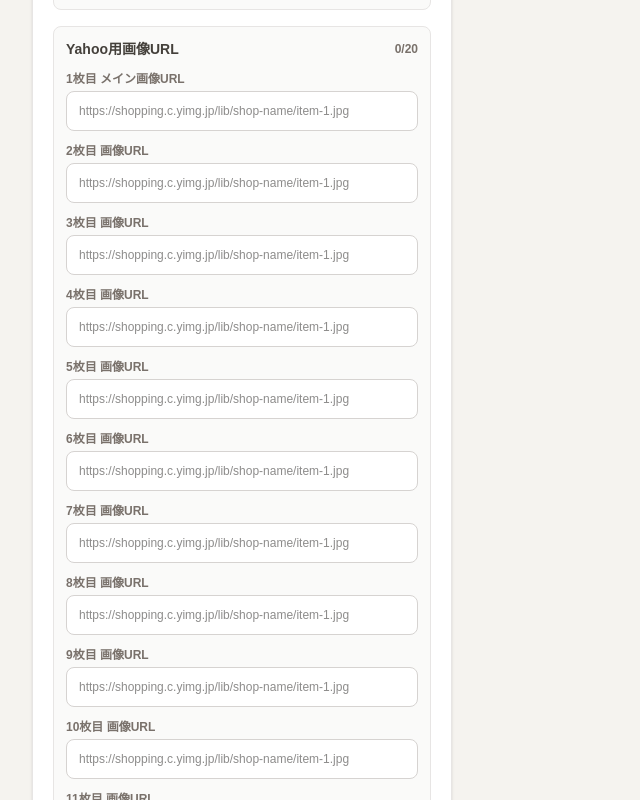
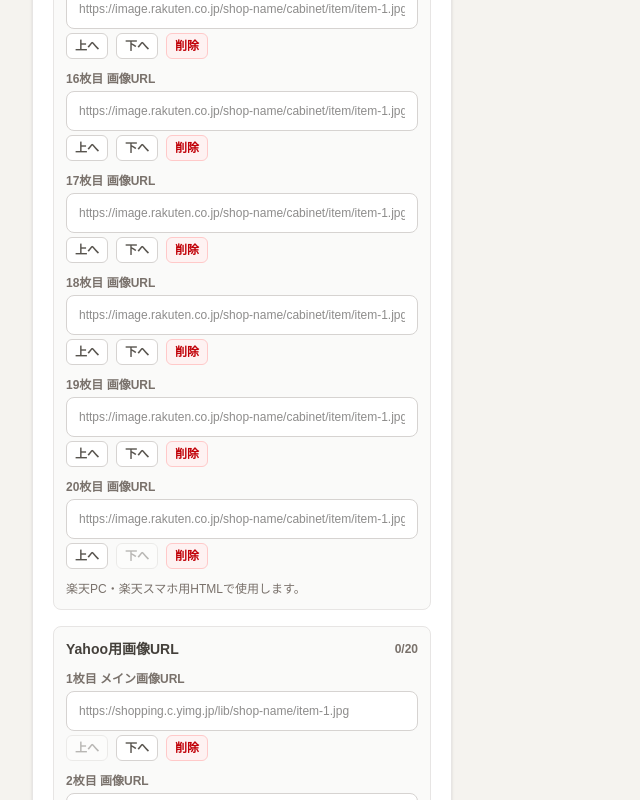
Before and after one commit to TRAVELAGE947/ec-html-generator-app-dev, a Next.js app: page /ec-html-generator in a window 1280 px wide. Shown: the part 2820-3620 px from the top of the page, without its empty margins (0-640 px from the left). Built offline with nearby package versions, Linux system fonts and the light colour scheme.

Commit message:
Add image URL reorder controls

```diff
--- a/components/EcHtmlGenerator.tsx
+++ b/components/EcHtmlGenerator.tsx
@@ -1342,6 +1342,38 @@ export function EcHtmlGenerator() {
       return { ...current, yahooImageUrls: nextImageUrls };
     });
   };
+  const moveImageUrl = (
+    key: "rakutenImageUrls" | "yahooImageUrls",
+    index: number,
+    direction: "up" | "down",
+  ) => {
+    setForm((current) => {
+      const nextImageUrls = [...current[key]];
+      const targetIndex = direction === "up" ? index - 1 : index + 1;
+
+      if (targetIndex < 0 || targetIndex >= nextImageUrls.length) {
+        return current;
+      }
+
+      [nextImageUrls[index], nextImageUrls[targetIndex]] = [
+        nextImageUrls[targetIndex],
+        nextImageUrls[index],
+      ];
+
+      return { ...current, [key]: nextImageUrls };
+    });
+  };
+
+  const clearImageUrl = (
+    key: "rakutenImageUrls" | "yahooImageUrls",
+    index: number,
+  ) => {
+    setForm((current) => {
+      const nextImageUrls = [...current[key]];
+      nextImageUrls[index] = "";
+      return { ...current, [key]: nextImageUrls };
+    });
+  };
   const selectMall = (mall: "rakuten" | "yahoo") => {
     setActiveMall(mall);
     setActivePreview(mall === "rakuten" ? "rakutenPc" : "yahoo");
@@ -1691,6 +1723,31 @@ export function EcHtmlGenerator() {
                         placeholder="https://image.rakuten.co.jp/shop-name/cabinet/item/item-1.jpg"
                         className="h-10 rounded-lg border border-stone-300 bg-white px-3 font-mono text-xs outline-none transition focus:border-emerald-500 focus:ring-2 focus:ring-emerald-100"
                       />
+                      <div className="flex flex-wrap gap-2">
+                        <button
+                          type="button"
+                          onClick={() => moveImageUrl("rakutenImageUrls", index, "up")}
+                          disabled={index === 0}
+                          className="rounded-md border border-stone-300 bg-white px-2 py-1 text-xs font-bold text-stone-600 disabled:cursor-not-allowed disabled:opacity-40"
+                        >
+                          上へ
+                        </button>
+                        <button
+                          type="button"
+                          onClick={() => moveImageUrl("rakutenImageUrls", index, "down")}
+                          disabled={index === form.rakutenImageUrls.length - 1}
+                          className="rounded-md border border-stone-300 bg-white px-2 py-1 text-xs font-bold text-stone-600 disabled:cursor-not-allowed disabled:opacity-40"
+                        >
+                          下へ
+                        </button>
+                        <button
+                          type="button"
+                          onClick={() => clearImageUrl("rakutenImageUrls", index)}
+                          className="rounded-md border border-red-200 bg-red-50 px-2 py-1 text-xs font-bold text-red-700"
+                        >
+                          削除
+                        </button>
+                      </div>
                       {cannotConvertRakutenUrl(url) ? (
                         <span className="text-xs font-semibold text-red-600">
                           変換できないURLです
@@ -1717,6 +1774,31 @@ export function EcHtmlGenerator() {
                         placeholder="https://shopping.c.yimg.jp/lib/shop-name/item-1.jpg"
                         className="h-10 rounded-lg border border-stone-300 bg-white px-3 font-mono text-xs outline-none transition focus:border-emerald-500 focus:ring-2 focus:ring-emerald-100"
                       />
+                      <div className="flex flex-wrap gap-2">
+                        <button
+                          type="button"
+                          onClick={() => moveImageUrl("yahooImageUrls", index, "up")}
+                          disabled={index === 0}
+                          className="rounded-md border border-stone-300 bg-white px-2 py-1 text-xs font-bold text-stone-600 disabled:cursor-not-allowed disabled:opacity-40"
+                        >
+                          上へ
+                        </button>
+                        <button
+                          type="button"
+                          onClick={() => moveImageUrl("yahooImageUrls", index, "down")}
+                          disabled={index === form.yahooImageUrls.length - 1}
+                          className="rounded-md border border-stone-300 bg-white px-2 py-1 text-xs font-bold text-stone-600 disabled:cursor-not-allowed disabled:opacity-40"
+                        >
+                          下へ
+                        </button>
+                        <button
+                          type="button"
+                          onClick={() => clearImageUrl("yahooImageUrls", index)}
+                          className="rounded-md border border-red-200 bg-red-50 px-2 py-1 text-xs font-bold text-red-700"
+                        >
+                          削除
+                        </button>
+                      </div>
                     </label>
                   ))}
                   <span className="text-xs font-medium text-stone-500">Yahoo! PC・Yahoo! スマホ用HTMLで使用します。</span>
```
